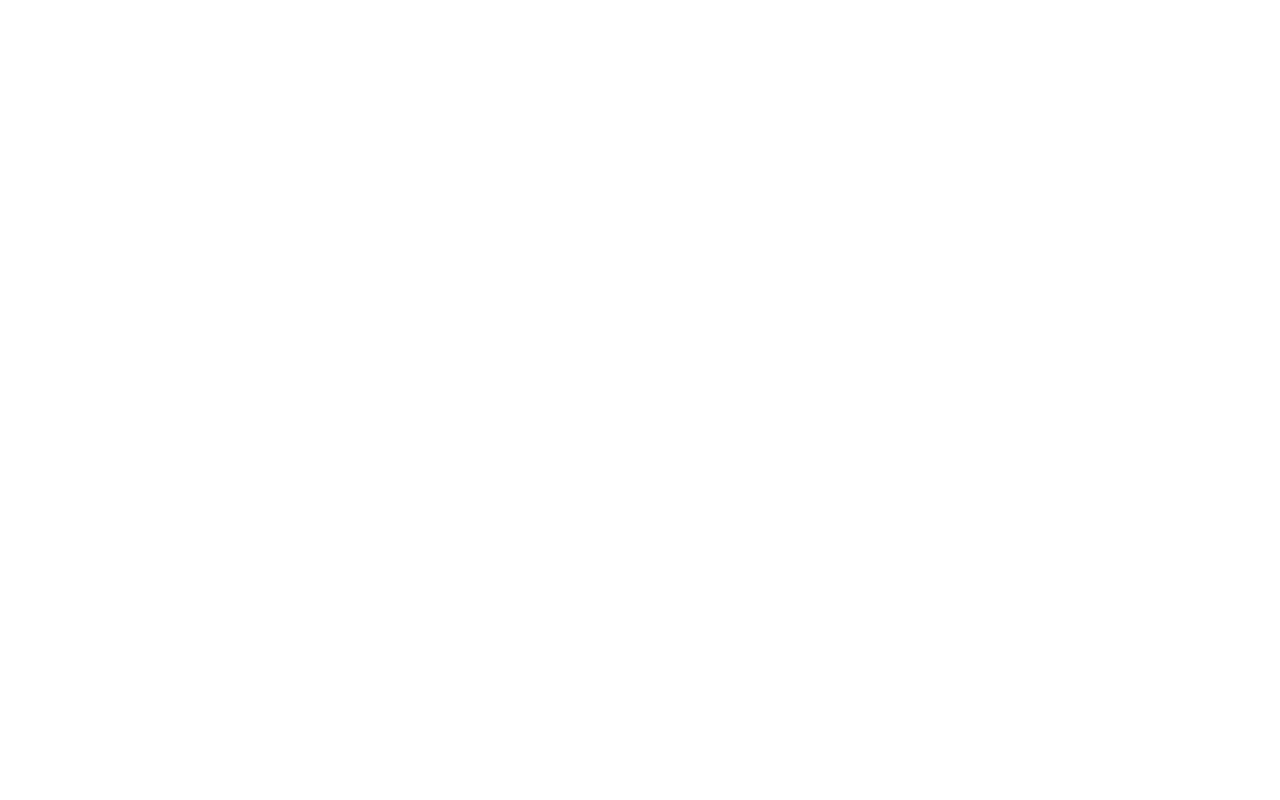
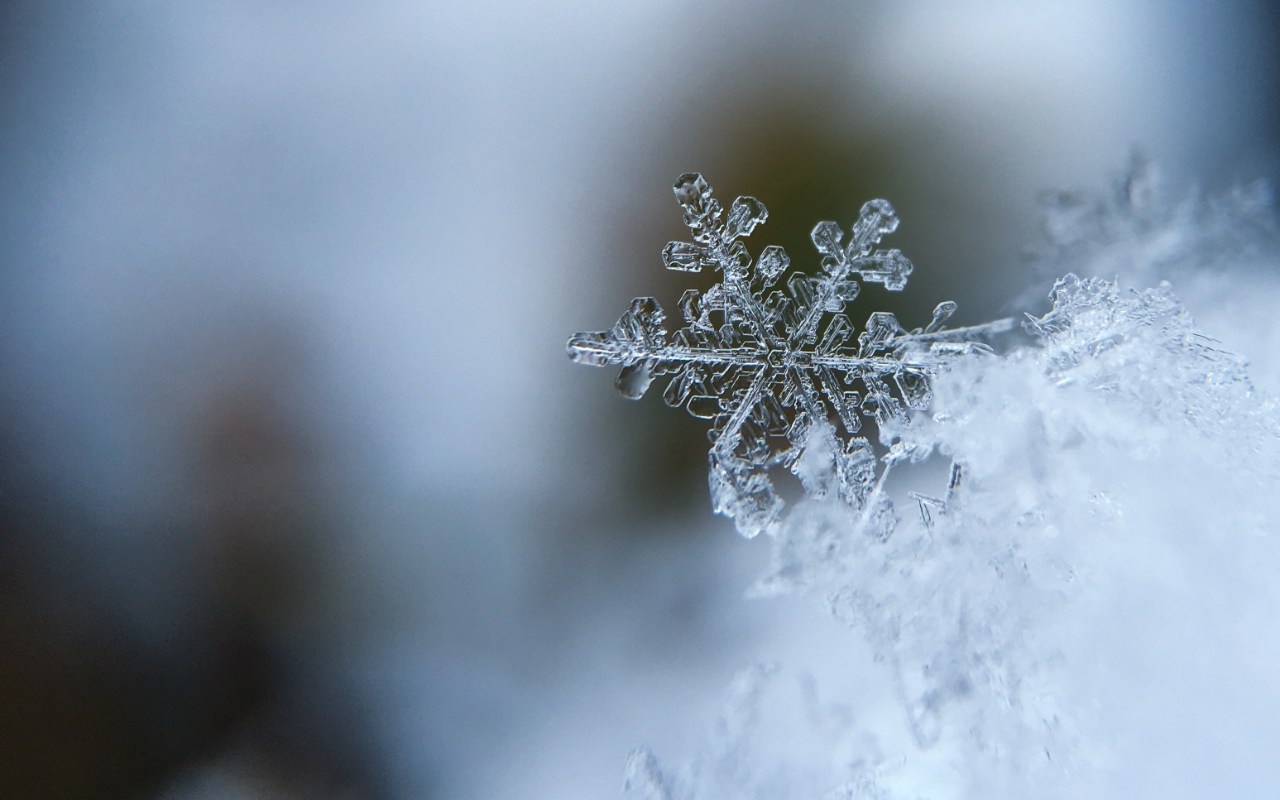
Before and after one commit to BenAllington95/img-carousel-js, a plain HTML site: page index.html in a window 1280 px wide. Drawn offline with Linux system fonts and the light colour scheme.

Commit message:
Added images and styles to style.css

```diff
--- a/index.html
+++ b/index.html
@@ -10,6 +10,9 @@
 </head>
 <body>
 
+   <div class="container"></div>
+
+
 
     <script src="app.js"></script>
 </body>
--- a/style.css
+++ b/style.css
@@ -0,0 +1,27 @@
+* {
+    box-sizing: border-box;
+}
+
+html,
+body {
+    margin: 0;
+    padding: 0;
+    font-size: 16px;
+}
+
+body {
+    background: url('images/aaron-burden-5AiWn2U10cw-unsplash.jpg');
+    background-size: cover;
+    background-position: center;
+    background-repeat: no-repeat;
+    height: 100vh;
+}
+
+img {
+    max-width: 100%;
+}
+
+.container {
+    width: 100%;
+    margin: 0 auto;
+}
```
Also changed, not shown: images/aaron-burden-5AiWn2U10cw-unsplash.jpg (added), 2 other files.
